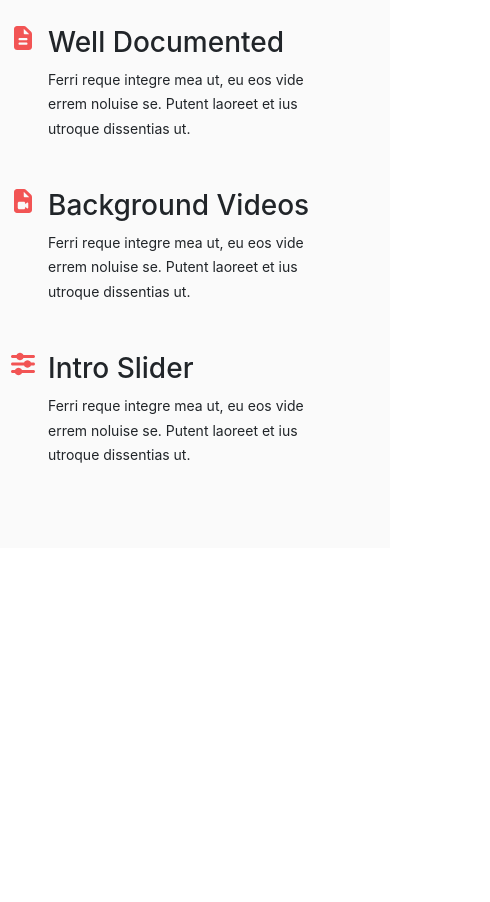
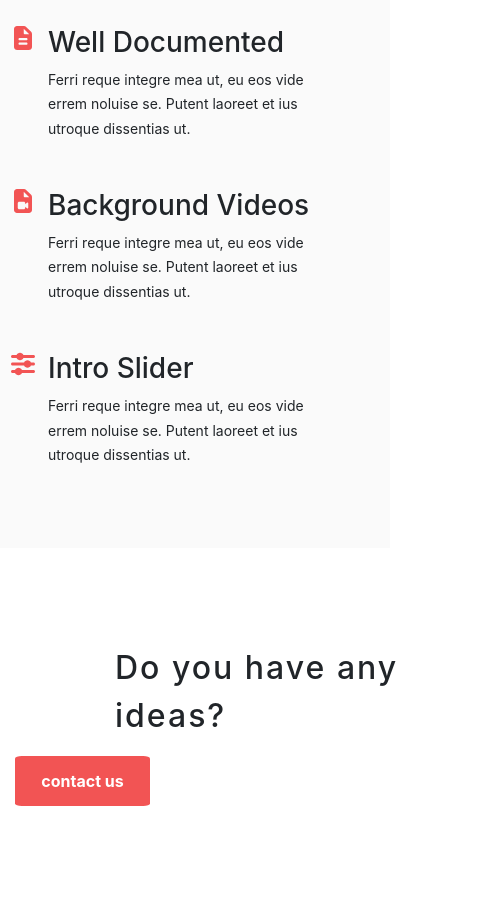
Before and after one commit to Monzerayman/RouteCourse, a plain HTML site: page index.html in a window 390 px wide. Shown: the part 6263-7165 px from the top of the page, 490 px wide, since content can reach past the window. Before the commit the page ends 6811 px from the top, so only its background shows below. Drawn offline with Linux system fonts and the light colour scheme.

Commit message:
fifth section

```diff
--- a/css/main.css
+++ b/css/main.css
@@ -139,3 +139,20 @@ position: relative;
     font-size: 1.5rem;
     color: rgba(242, 84, 84);
 }
+
+.idea-text{
+    left: 100px;
+    font-size: 32px;
+    font-weight: 500;
+    letter-spacing: 2px;
+}
+.idea-btn{
+    background-color: #f25454;
+    color: white;
+    width: 135px;
+    height: 50px;
+    font-weight: bolder;
+    border-radius: 5%;
+
+
+}
--- a/index.html
+++ b/index.html
@@ -568,6 +568,19 @@
 
 
 
+    <!-- ideas scetion  100%-->
+    <div class="container py-5">
+      <div class="row my-5  d-flex justify-content-between ">
+      <div class="idea-text col-md-6   ">
+          <p>Do you have any ideas?</p>
+      </div>
+      <div class="but col-md-3 "><button type="button" class="btn idea-btn ">contact us</button></div>
+      </div>
+      </div>
+  <!-- \ideas section 100% -->
+
+
+
 
 
 
```
